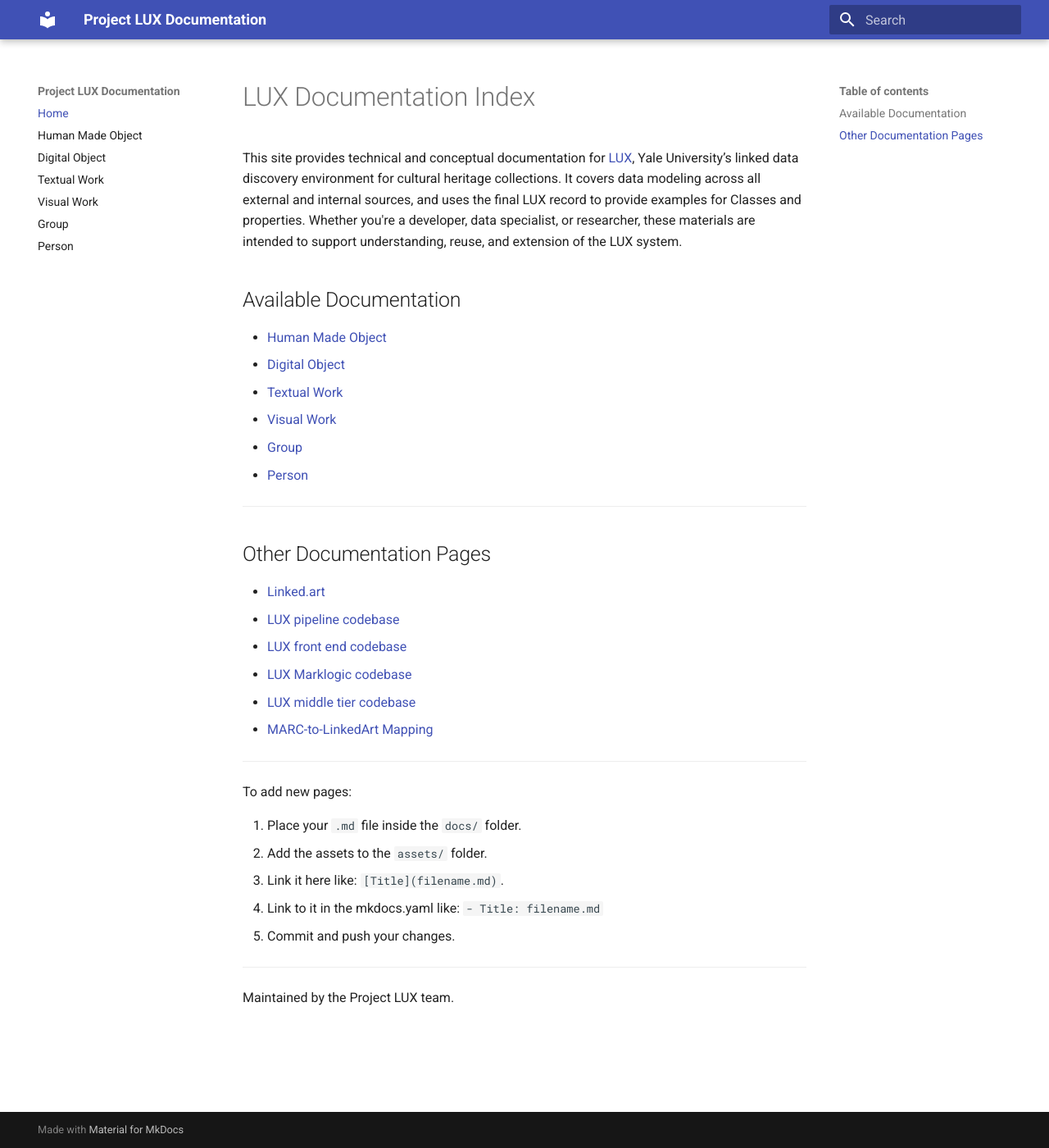
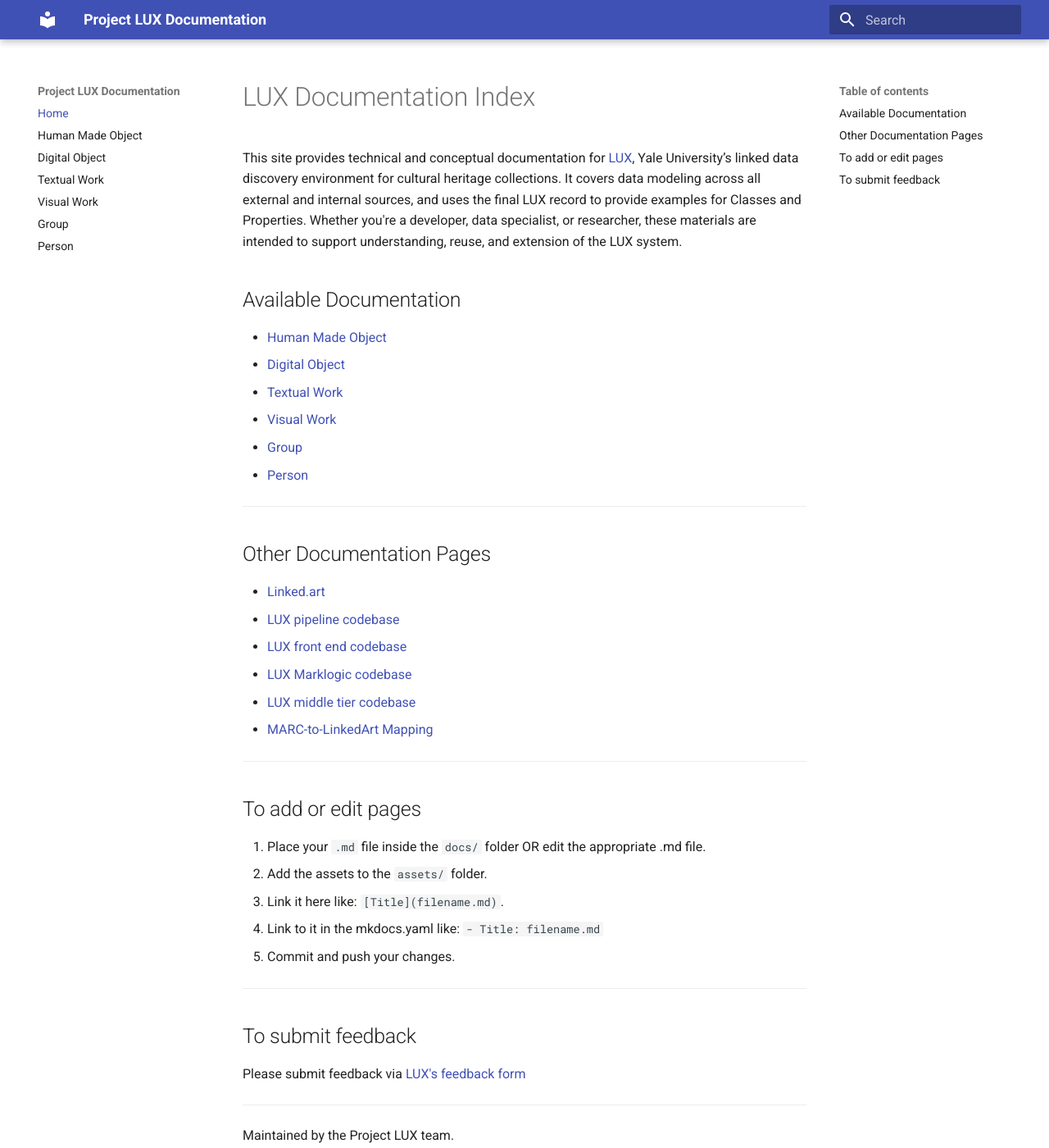
Before and after one commit to project-lux/documentation, an MkDocs documentation site: the page built from docs/index.md, in a window 1280 px wide and 1400 px high. Shown: the whole window at 82% size. Built offline with MkDocs 1.6.1 and Material for MkDocs 9.7.7, drawn with Linux system fonts in a browser that asks for light colours.

Commit message:
update index

```diff
--- a/docs/index.md
+++ b/docs/index.md
@@ -1,7 +1,7 @@
 # LUX Documentation Index
 
 
-This site provides technical and conceptual documentation for [LUX](https://lux.collections.yale.edu/), Yale University’s linked data discovery environment for cultural heritage collections. It covers data modeling across all external and internal sources, and uses the final LUX record to provide examples for  Classes and properties. Whether you're a developer, data specialist, or researcher, these materials are intended to support understanding, reuse, and extension of the LUX system.
+This site provides technical and conceptual documentation for [LUX](https://lux.collections.yale.edu/), Yale University’s linked data discovery environment for cultural heritage collections. It covers data modeling across all external and internal sources, and uses the final LUX record to provide examples for  Classes and Properties. Whether you're a developer, data specialist, or researcher, these materials are intended to support understanding, reuse, and extension of the LUX system.
 
 ## Available Documentation
 
@@ -25,9 +25,9 @@
 
 ---
 
-To add new pages:
+## To add or edit pages
 
-1. Place your `.md` file inside the `docs/` folder.
+1. Place your `.md` file inside the `docs/` folder OR edit the appropriate .md file.
 2. Add the assets to the `assets/` folder.
 3. Link it here like: `[Title](filename.md)`.
 4. Link to it in the mkdocs.yaml like: `- Title: filename.md`
@@ -35,4 +35,10 @@
 
 ---
 
+## To submit feedback
+
+Please submit feedback via [LUX's feedback form](https://yaleuniversity.tfaforms.net/99?tfa_301=https%3A%2F%2Flux.collections.yale.edu%2F)
+
+---
+
 Maintained by the Project LUX team.
```
